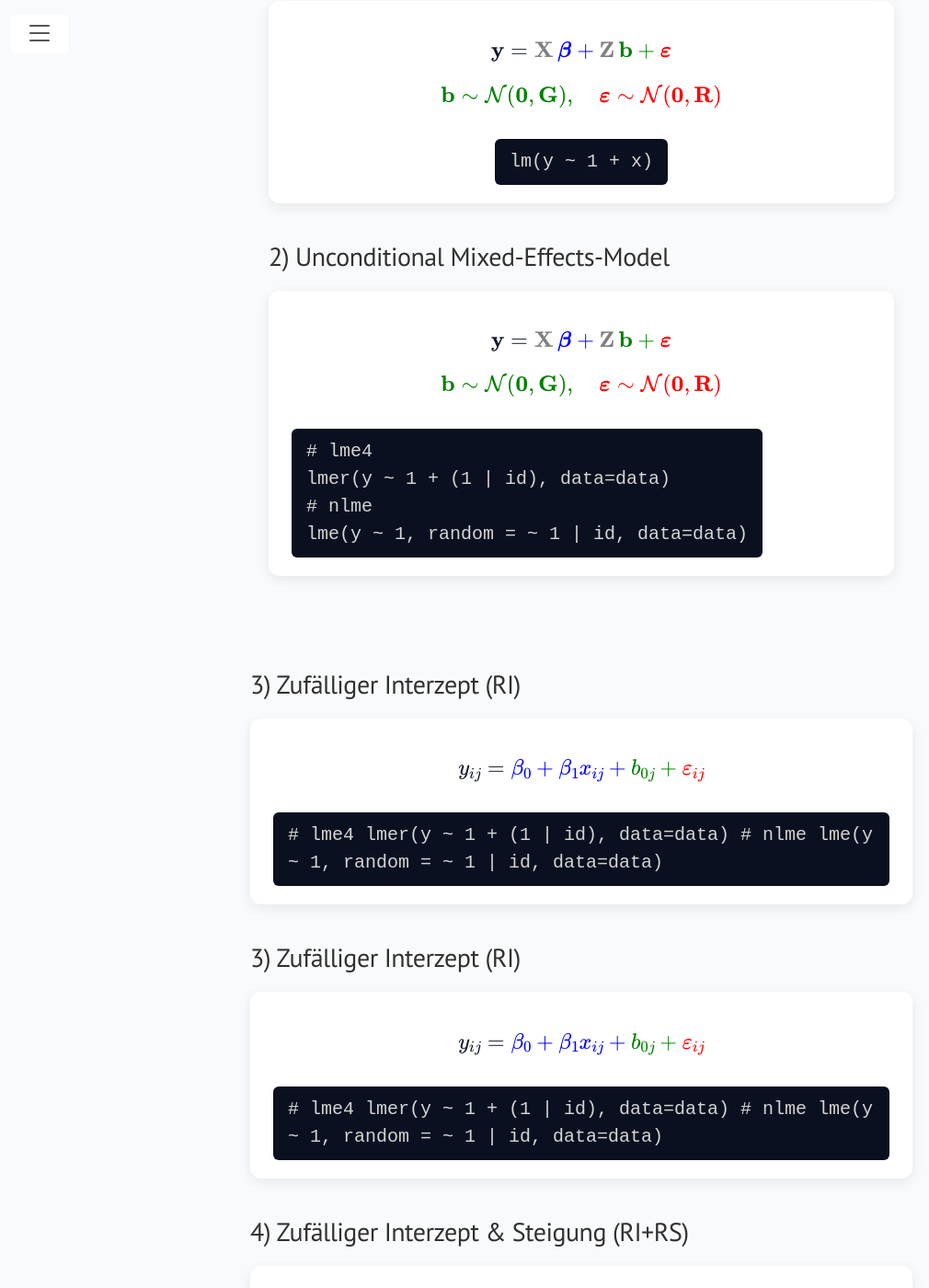
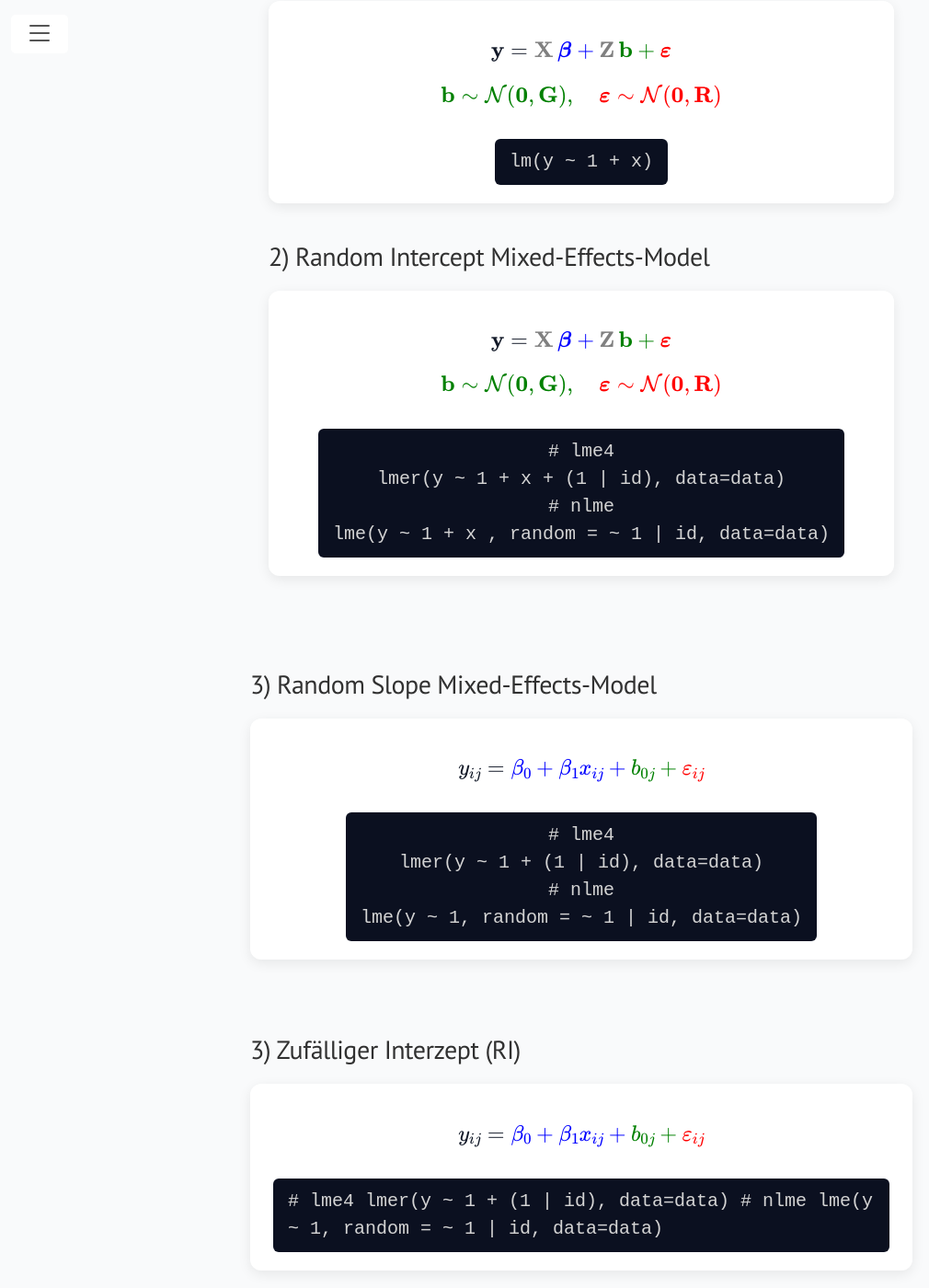
Before and after one commit to lennartseizer/ild, a Jekyll site: the page built from 9.html, in a window 1280 px wide and 1400 px high, scrolled down 453 px. Shown: the whole window at 92% size, without its empty margins (8-1018 px from the left). Built offline with Jekyll 4.4.1, drawn with Linux system fonts in a browser that asks for light colours.

Commit message:
Update 9.html

```diff
--- a/9.html
+++ b/9.html
@@ -111,7 +111,7 @@ title: Formulas
       </center>
     </div>
 
-    <h2>2) Unconditional Mixed-Effects-Model</h2>
+    <h2>2) Random Intercept Mixed-Effects-Model </h2>
     <div class="card">
       $$
       \mathbf y
@@ -123,25 +123,30 @@ title: Formulas
       \color{green}{\mathbf b} \sim \mathcal N(\mathbf 0,\mathbf G),\quad
       \color{red}{\boldsymbol\varepsilon} \sim \mathcal N(\mathbf 0,\mathbf R)
       $$
+      <center>
+      <div class="code">
+        # lme4 <br>
+        lmer(y ~ 1 + x + (1 | id), data=data) <br>
+        # nlme <br>
+        lme(y ~ 1 + x , random = ~ 1 | id, data=data)</div> <br>
+    </div>
+    </center>
+    </div>
+
+    <h2>3) Random Slope Mixed-Effects-Model</h2>
+    <div class="card">
+      $$
+      y_{ij} = \color{blue}{\beta_0} + \color{blue}{\beta_1} x_{ij}
+      + \color{green}{b_{0j}} + \color{red}{\varepsilon_{ij}}
+      $$
+      <center>
       <div class="code">
         # lme4 <br>
         lmer(y ~ 1 + (1 | id), data=data) <br>
         # nlme <br>
         lme(y ~ 1, random = ~ 1 | id, data=data)</div> <br>
     </div>
-    </div>
-
-    <h2>3) Zufälliger Interzept (RI)</h2>
-    <div class="card">
-      $$
-      y_{ij} = \color{blue}{\beta_0} + \color{blue}{\beta_1} x_{ij}
-      + \color{green}{b_{0j}} + \color{red}{\varepsilon_{ij}}
-      $$
-      <div class="code">
-        # lme4
-        lmer(y ~ 1 + (1 | id), data=data)
-        # nlme
-        lme(y ~ 1, random = ~ 1 | id, data=data)</div>
+    </center>
     </div>
 
     <h2>3) Zufälliger Interzept (RI)</h2>
```
